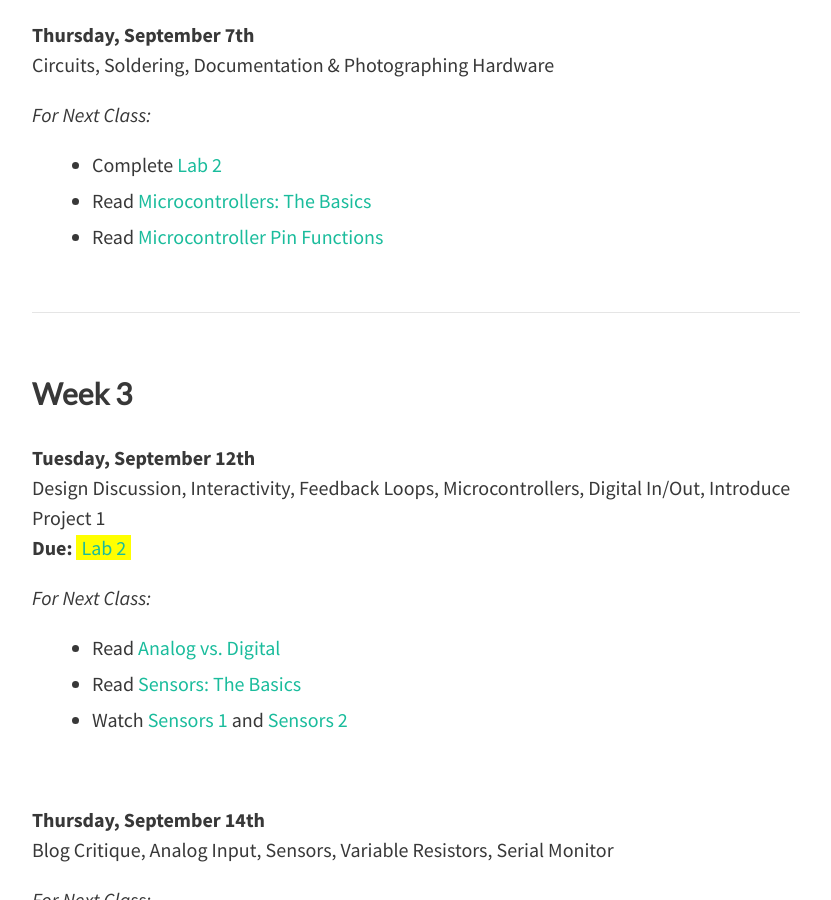
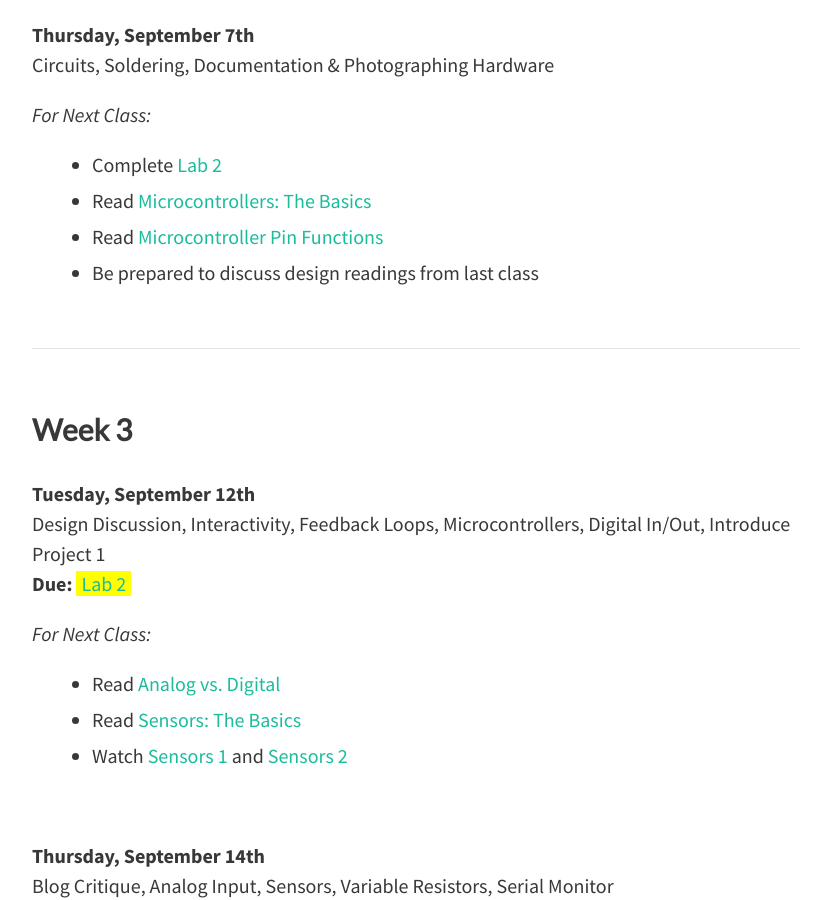
Before and after one commit to coloringchaos/object-f17, a Jekyll site: the page built from schedule.md, in a window 1280 px wide and 900 px high, scrolled down 1817 px. Shown: the whole window, without its empty margins (224-1055 px from the left). Built offline with Jekyll 4.4.1, drawn with Linux system fonts in a browser that asks for light colours; nearby versions of some CDN libraries.

Commit message:
week 2 change

```diff
--- a/schedule.md
+++ b/schedule.md
@@ -52,6 +52,7 @@ feature-img: "img/bg1.jpg"
 + Complete [Lab 2](/object-f17/lab-2)
 + Read [Microcontrollers: The Basics](https://itp.nyu.edu/physcomp/lessons/microcontrollers/microcontrollers-the-basics/)
 + Read [Microcontroller Pin Functions](https://itp.nyu.edu/physcomp/lessons/microcontrollers/microcontroller-pin-functions/)
++ Be prepared to discuss design readings from last class
 
 <!-- **TO DO - ADD MICROCONTROLLER READINGS*** -->
 
```
